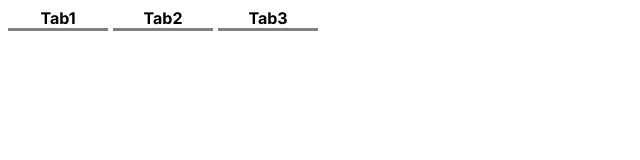
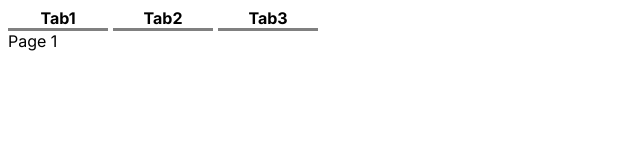
Before and after one commit to Girjashanker/nextjs-counter-app, a Next.js app: page / in a window 1280 px wide. Shown: the top 160 px of the page, without its empty margins (0-640 px from the left). Built offline with nearby package versions, Linux system fonts and the light colour scheme.

Commit message:
done tabbing

```diff
--- a/src/app/components/TabComponent.js
+++ b/src/app/components/TabComponent.js
@@ -1,13 +1,20 @@
 'use client';
+import { useState } from "react";
 // import "./css//Tab.css";
 import "./Tab.css"
 
-export default function TabComponent({headers}){
+export default function TabComponent({headers, children}){
+    const [activeTab, setActiveTab] = useState(0)
+    const changeHandler = (index)=>{
+        setActiveTab(index)
+    }
     return (
         <div>
             {
-                headers.map((titel, index)=> <div className={"tab-header"} key={index}>{titel}</div> )
+                headers.map((titel, index)=> <div className={"tab-header"} key={index} onClick={(event) => changeHandler(index)} >{titel}</div> )
             }
+
+            {children[activeTab]}
         </div>
     )
 }
--- a/src/app/css/Tab.css
+++ b/src/app/css/Tab.css
@@ -6,4 +6,5 @@
     border-bottom: 3px solid gray;
     margin-right: 5px;
     font-weight: bold;
+    cursor: pointer;
 }
--- a/src/app/page.js
+++ b/src/app/page.js
@@ -57,8 +57,13 @@ export default function Home() {
       {/* <TodoAdd/> */}
 
 
-      <TabComponent headers={["Tab1", "Tab2", "Tab3"]}/>
+      <TabComponent headers={["Tab1", "Tab2", "Tab3"]}>
 
+      <div> Page 1</div>
+      <div> Page 2 </div>
+      <div> Page 3</div>
+
+</TabComponent>
     </div>
   )
 }
```
